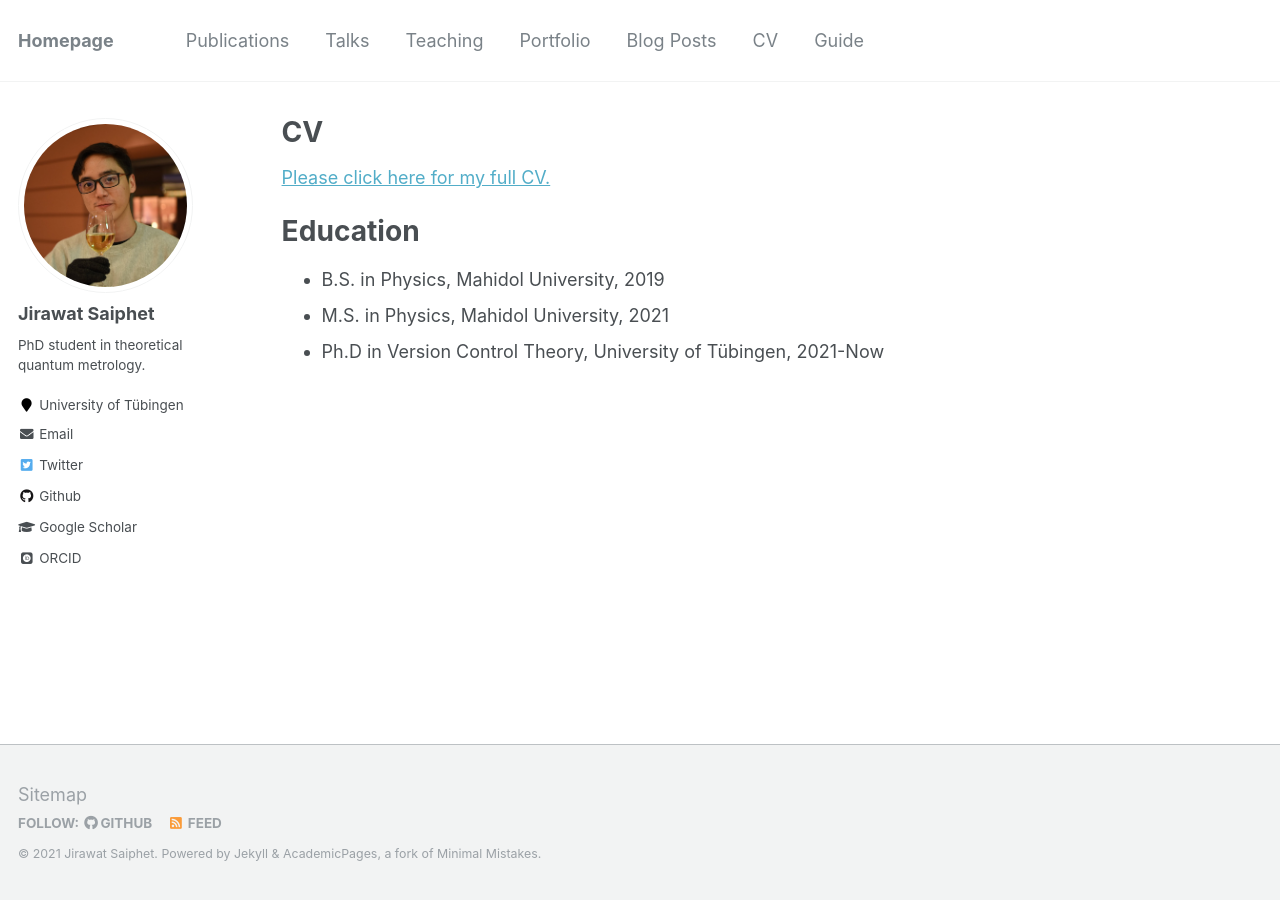
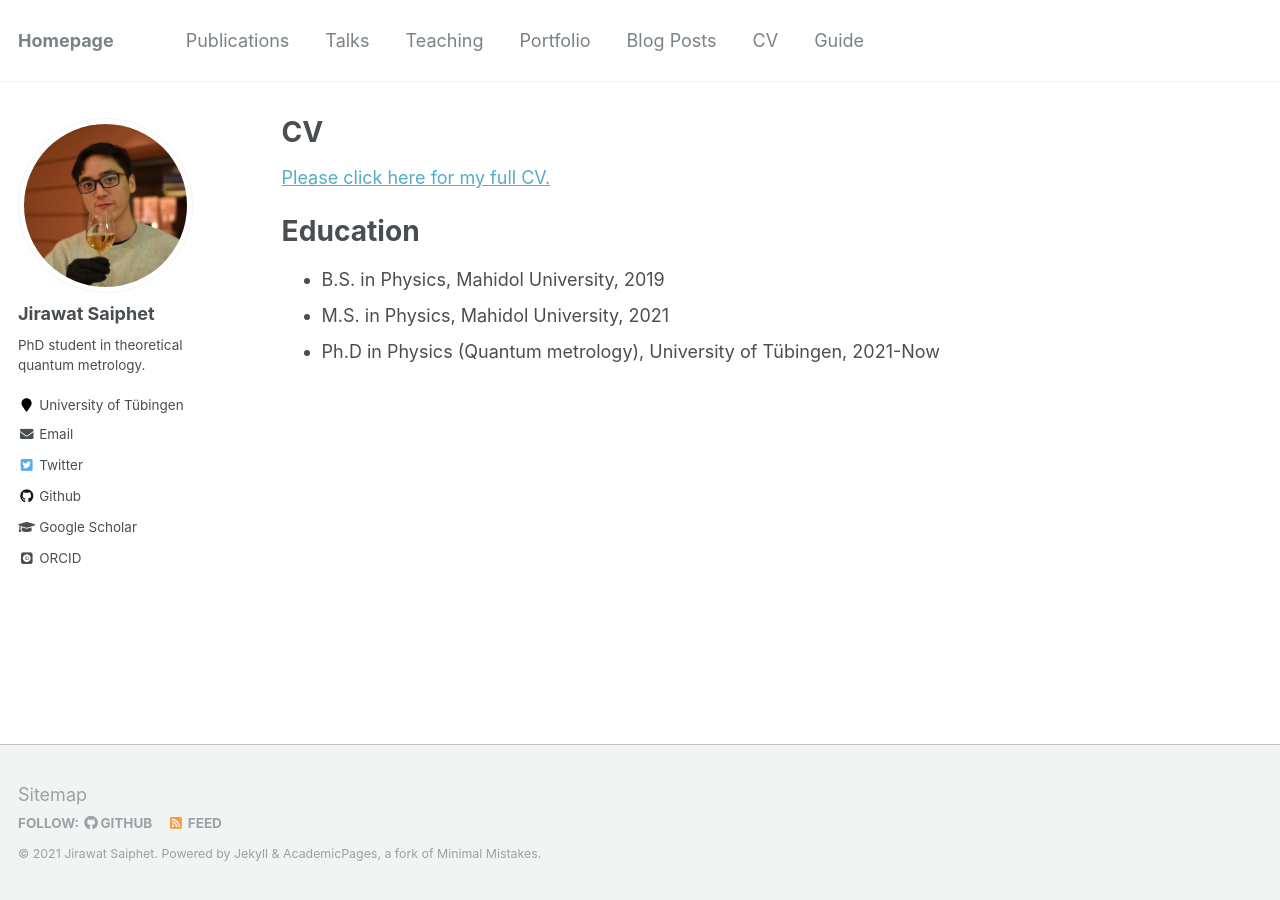
Before and after one commit to JRWSP/jrwsp.github.io, a Jekyll site: the page built from _pages/cv.md, in a window 1280 px wide. Built offline with Jekyll 4.4.1, drawn with Linux system fonts in a browser that asks for light colours; some web fonts are replaced.

Commit message:
Fix information about PhD.

```diff
--- a/_pages/cv.md
+++ b/_pages/cv.md
@@ -15,7 +15,7 @@ Education
 ======
 * B.S. in Physics, Mahidol University, 2019
 * M.S. in Physics, Mahidol University, 2021
-* Ph.D in Version Control Theory, University of Tübingen, 2021-Now
+* Ph.D in Physics (Quantum metrology), University of Tübingen, 2021-Now
 
 <!---
 Work experience
```
